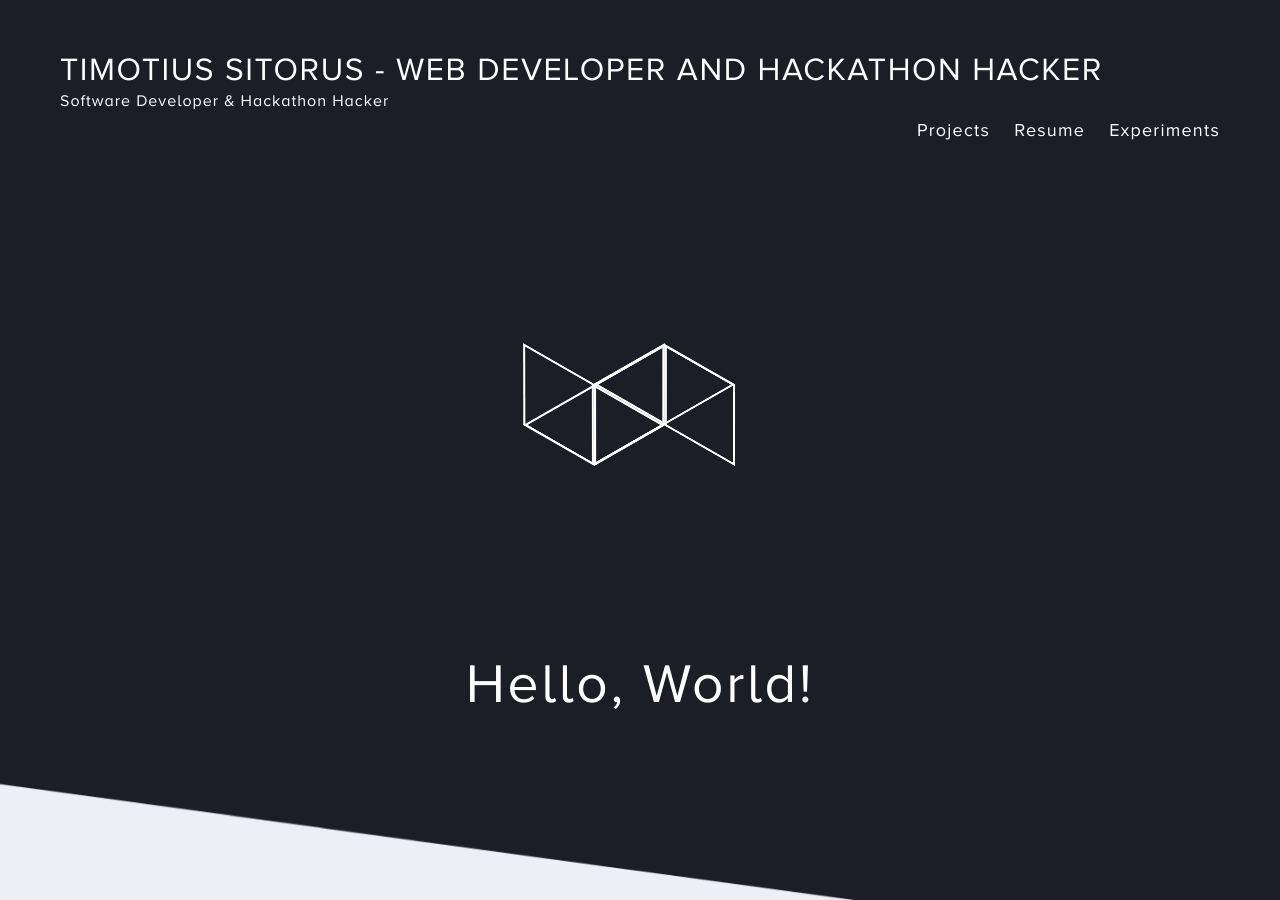
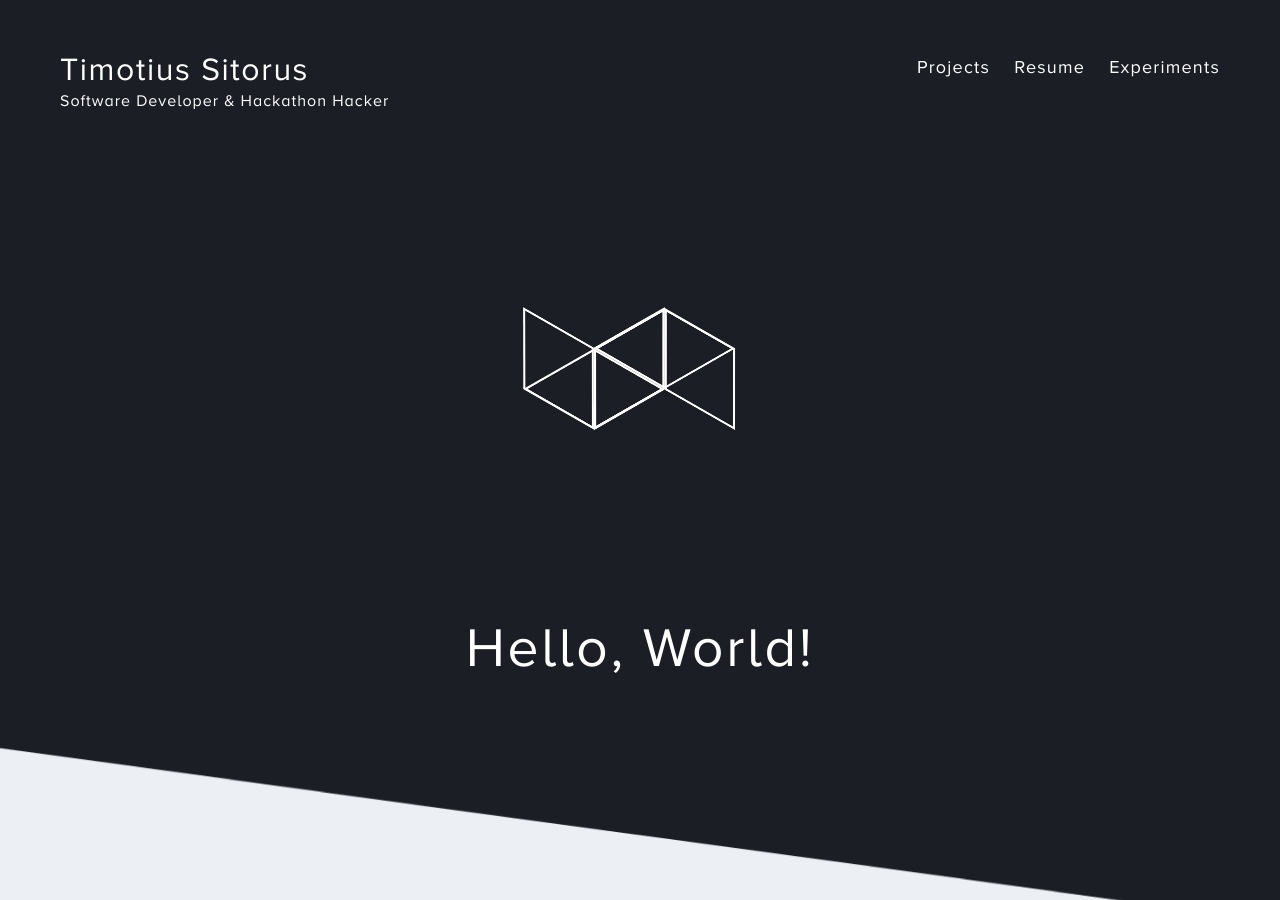
Before and after one commit to timotius02/timotius02.github.io, a Jekyll site: the page built from index.html, in a window 1280 px wide and 900 px high. Built offline with Jekyll 4.4.1, drawn with Linux system fonts in a browser that asks for light colours.

Commit message:
fix title bug

```diff
--- a/_includes/header.html
+++ b/_includes/header.html
@@ -1,7 +1,7 @@
 <header class="site-header">
 
     <div class="logo">
-        <a class="site-title" href="{{ site.baseurl }}/">{{ site.title | upcase }}</a>
+        <a class="site-title" href="{{ site.baseurl }}/">Timotius Sitorus</a>
         <p class="site-subtitle">Software Developer &amp; Hackathon Hacker</p>
     </div>
     <nav class="site-nav">
```
